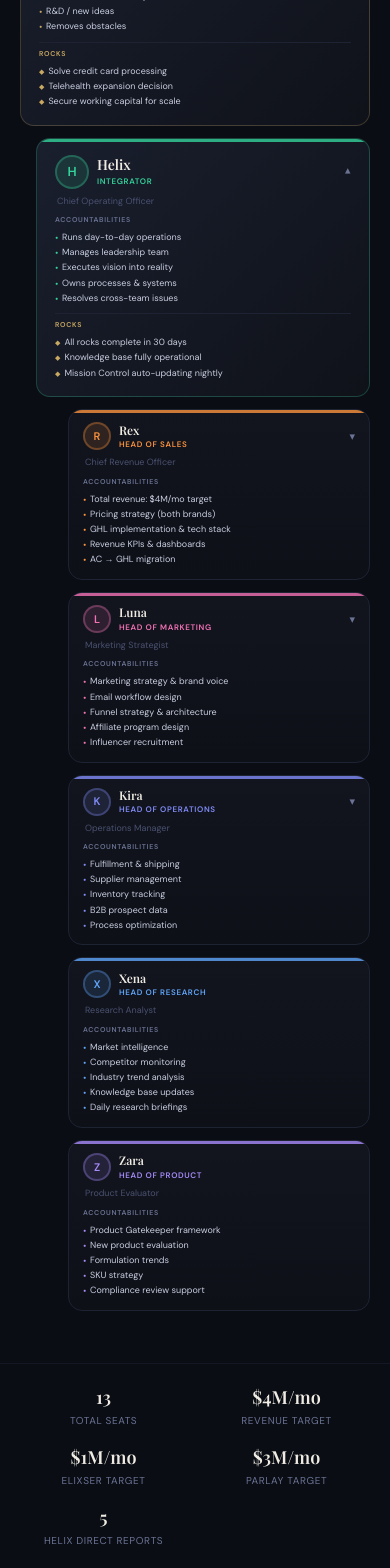
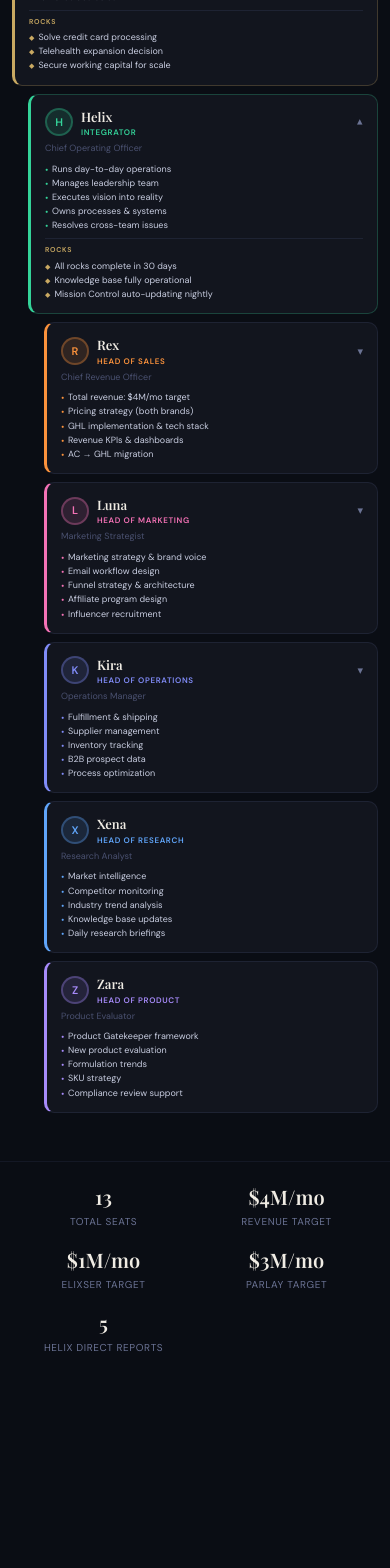
Before and after one commit to helix8bot/mission-control, a Next.js app: page /accountability in a window 390 px wide. Shown: the part 380-1948 px from the top of the page. After the commit the page ends 1755 px from the top, so only its background shows below. Built offline with nearby package versions, Linux system fonts and the light colour scheme.

Commit message:
mobile responsive accountability chart - CSS based

```diff
--- a/app/accountability/page.tsx
+++ b/app/accountability/page.tsx
@@ -1,13 +1,12 @@
 "use client";
 
-import { useState, useEffect } from "react";
+import { useState } from "react";
 
 const FONT_LINK = "https://fonts.googleapis.com/css2?family=Playfair+Display:wght@400;500;600;700&family=DM+Sans:wght@300;400;500;600&display=swap";
 
 const GOLD = "#c9a962";
 const BG = "#0a0d14";
-const CARD_ACCENT = "linear-gradient(135deg, #1a1f2e 0%, #0f1219 100%)";
-const CARD_BG = "linear-gradient(180deg, #12151e 0%, #0d1017 100%)";
+const CARD_BG = "#12151e";
 const BORDER = "#1e2333";
 const TEXT_PRIMARY = "#f0ece4";
 const TEXT_SECONDARY = "#c8cde0";
@@ -256,15 +255,136 @@ const orgData: OrgNode = {
   ],
 };
 
-const PersonCard = ({ node, expanded, onToggle, depth = 0, isMobile = false }: { node: OrgNode; expanded: boolean; onToggle: (id: string) => void; depth?: number; isMobile?: boolean }) => {
+function MobileCard({ node, expanded, onToggle, depth }: { node: OrgNode; expanded: boolean; onToggle: (id: string) => void; depth: number }) {
+  const hasChildren = node.children && node.children.length > 0;
+  return (
+    <div style={{ marginLeft: depth * 16 }}>
+      <div
+        onClick={() => hasChildren && onToggle(node.id)}
+        style={{
+          background: CARD_BG,
+          border: `1px solid ${expanded ? node.color + "40" : BORDER}`,
+          borderLeft: `3px solid ${node.color}`,
+          borderRadius: 10,
+          padding: "12px 14px",
+          marginBottom: 8,
+          cursor: hasChildren ? "pointer" : "default",
+        }}
+      >
+        <div style={{ display: "flex", alignItems: "center", gap: 8, marginBottom: 4 }}>
+          <div style={{
+            width: 28, height: 28, borderRadius: "50%",
+            background: node.color + "20", border: `2px solid ${node.color}50`,
+            display: "flex", alignItems: "center", justifyContent: "center",
+            fontSize: 11, fontWeight: 700, color: node.color,
+            fontFamily: "'DM Sans', sans-serif", flexShrink: 0,
+          }}>
+            {node.name[0]}
+          </div>
+          <div style={{ flex: 1 }}>
+            <div style={{ fontFamily: "'Playfair Display', serif", fontSize: 13, fontWeight: 600, color: TEXT_PRIMARY }}>{node.name}</div>
+            <div style={{ fontFamily: "'DM Sans'", fontSize: 8, fontWeight: 600, color: node.color, letterSpacing: "0.08em", textTransform: "uppercase" as const }}>{node.title}</div>
+          </div>
+          {hasChildren && (
+            <span style={{ fontSize: 11, color: TEXT_DIM, transform: expanded ? "rotate(180deg)" : "rotate(0)", transition: "transform 0.2s" }}>▾</span>
+          )}
+        </div>
+        <div style={{ fontFamily: "'DM Sans'", fontSize: 9, color: TEXT_MUTED, marginBottom: 6 }}>{node.subtitle}</div>
+        {node.seats.map((s, i) => (
+          <div key={i} style={{ fontFamily: "'DM Sans'", fontSize: 9, color: TEXT_SECONDARY, padding: "1px 0", display: "flex", gap: 4, lineHeight: 1.35 }}>
+            <span style={{ color: node.color, fontSize: 5, marginTop: 4, flexShrink: 0 }}>●</span>{s}
+          </div>
+        ))}
+        {expanded && node.rocks.length > 0 && (
+          <div style={{ marginTop: 6, paddingTop: 6, borderTop: `1px solid ${BORDER}` }}>
+            <div style={{ fontFamily: "'DM Sans'", fontSize: 7, fontWeight: 600, color: GOLD, letterSpacing: "0.1em", textTransform: "uppercase" as const, marginBottom: 3 }}>ROCKS</div>
+            {node.rocks.map((r, i) => (
+              <div key={i} style={{ fontFamily: "'DM Sans'", fontSize: 9, color: TEXT_SECONDARY, padding: "1px 0", display: "flex", gap: 4, lineHeight: 1.35 }}>
+                <span style={{ color: GOLD, fontSize: 7, marginTop: 2, flexShrink: 0 }}>◆</span>{r}
+              </div>
+            ))}
+          </div>
+        )}
+      </div>
+      {hasChildren && expanded && node.children.map(child => (
+        <MobileCard key={child.id} node={child} expanded={expandedSet.has(child.id)} onToggle={onToggle} depth={depth + 1} />
+      ))}
+    </div>
+  );
+}
+
+// Need a module-level ref workaround — we'll use the component below instead
+let expandedSet = new Set<string>();
+
+function MobileTree({ node, expandedIds, onToggle, depth = 0 }: { node: OrgNode; expandedIds: Set<string>; onToggle: (id: string) => void; depth?: number }) {
+  expandedSet = expandedIds;
+  const expanded = expandedIds.has(node.id);
+  const hasChildren = node.children && node.children.length > 0;
+  return (
+    <div style={{ marginLeft: depth > 0 ? 16 : 0 }}>
+      <div
+        onClick={() => hasChildren && onToggle(node.id)}
+        style={{
+          background: CARD_BG,
+          border: `1px solid ${expanded ? node.color + "40" : BORDER}`,
+          borderLeft: `3px solid ${node.color}`,
+          borderRadius: 10,
+          padding: "12px 14px",
+          marginBottom: 8,
+          cursor: hasChildren ? "pointer" : "default",
+        }}
+      >
+        <div style={{ display: "flex", alignItems: "center", gap: 8, marginBottom: 4 }}>
+          <div style={{
+            width: 28, height: 28, borderRadius: "50%",
+            background: node.color + "20", border: `2px solid ${node.color}50`,
+            display: "flex", alignItems: "center", justifyContent: "center",
+            fontSize: 11, fontWeight: 700, color: node.color,
+            fontFamily: "'DM Sans', sans-serif", flexShrink: 0,
+          }}>
+            {node.name[0]}
+          </div>
+          <div style={{ flex: 1 }}>
+            <div style={{ fontFamily: "'Playfair Display', serif", fontSize: 13, fontWeight: 600, color: TEXT_PRIMARY }}>{node.name}</div>
+            <div style={{ fontFamily: "'DM Sans'", fontSize: 8, fontWeight: 600, color: node.color, letterSpacing: "0.08em", textTransform: "uppercase" as const }}>{node.title}</div>
+          </div>
+          {hasChildren && (
+            <span style={{ fontSize: 11, color: TEXT_DIM, transform: expanded ? "rotate(180deg)" : "rotate(0)", transition: "transform 0.2s" }}>▾</span>
+          )}
+        </div>
+        <div style={{ fontFamily: "'DM Sans'", fontSize: 9, color: TEXT_MUTED, marginBottom: 6 }}>{node.subtitle}</div>
+        {node.seats.map((s, i) => (
+          <div key={i} style={{ fontFamily: "'DM Sans'", fontSize: 9, color: TEXT_SECONDARY, padding: "1px 0", display: "flex", gap: 4, lineHeight: 1.35 }}>
+            <span style={{ color: node.color, fontSize: 5, marginTop: 4, flexShrink: 0 }}>●</span>{s}
+          </div>
+        ))}
+        {expanded && node.rocks.length > 0 && (
+          <div style={{ marginTop: 6, paddingTop: 6, borderTop: `1px solid ${BORDER}` }}>
+            <div style={{ fontFamily: "'DM Sans'", fontSize: 7, fontWeight: 600, color: GOLD, letterSpacing: "0.1em", textTransform: "uppercase" as const, marginBottom: 3 }}>ROCKS</div>
+            {node.rocks.map((r, i) => (
+              <div key={i} style={{ fontFamily: "'DM Sans'", fontSize: 9, color: TEXT_SECONDARY, padding: "1px 0", display: "flex", gap: 4, lineHeight: 1.35 }}>
+                <span style={{ color: GOLD, fontSize: 7, marginTop: 2, flexShrink: 0 }}>◆</span>{r}
+              </div>
+            ))}
+          </div>
+        )}
+      </div>
+      {hasChildren && expanded && node.children.map(child => (
+        <MobileTree key={child.id} node={child} expandedIds={expandedIds} onToggle={onToggle} depth={(depth || 0) + 1} />
+      ))}
+    </div>
+  );
+}
+
+const DesktopCard = ({ node, expanded, onToggle, depth = 0 }: { node: OrgNode; expanded: boolean; onToggle: (id: string) => void; depth?: number }) => {
   const hasChildren = node.children && node.children.length > 0;
   const isLeadership = depth <= 1;
-  const cardWidth = isMobile ? "100%" : (depth === 0 ? 280 : depth === 1 ? 260 : depth === 2 ? 210 : 190);
+  const cardWidth = depth === 0 ? 280 : depth === 1 ? 260 : depth === 2 ? 210 : 190;
 
   return (
     <div
       style={{
-        background: isLeadership ? CARD_ACCENT : CARD_BG,
+        background: CARD_BG,
         border: `1px solid ${expanded ? node.color + "40" : BORDER}`,
         borderRadius: 14,
         padding: isLeadership ? "16px 18px" : "12px 14px",
@@ -274,12 +394,10 @@ const PersonCard = ({ node, expanded, onToggle, depth = 0, isMobile = false }: {
         position: "relative",
         overflow: "hidden",
         flexShrink: 0,
-        marginBottom: isMobile ? 12 : 0,
       }}
       onClick={(e) => { e.stopPropagation(); hasChildren && onToggle(node.id); }}
     >
       <div style={{ position: "absolute", top: 0, left: 0, right: 0, height: 3, background: node.color, opacity: 0.8 }} />
-
       <div style={{ display: "flex", alignItems: "center", gap: 8, marginBottom: 6 }}>
         <div style={{
           width: isLeadership ? 34 : 28, height: isLeadership ? 34 : 28, borderRadius: "50%",
@@ -291,49 +409,28 @@ const PersonCard = ({ node, expanded, onToggle, depth = 0, isMobile = false }: {
           {node.name[0]}
         </div>
         <div style={{ flex: 1, minWidth: 0 }}>
-          <div style={{ fontFamily: "'Playfair Display', serif", fontSize: isLeadership ? 14 : 12, fontWeight: 600, color: TEXT_PRIMARY, lineHeight: 1.2 }}>
-            {node.name}
-          </div>
-          <div style={{ fontFamily: "'DM Sans'", fontSize: 8, fontWeight: 600, color: node.color, letterSpacing: "0.08em", textTransform: "uppercase" as const, marginTop: 1 }}>
-            {node.title}
-          </div>
+          <div style={{ fontFamily: "'Playfair Display', serif", fontSize: isLeadership ? 14 : 12, fontWeight: 600, color: TEXT_PRIMARY, lineHeight: 1.2 }}>{node.name}</div>
+          <div style={{ fontFamily: "'DM Sans'", fontSize: 8, fontWeight: 600, color: node.color, letterSpacing: "0.08em", textTransform: "uppercase" as const, marginTop: 1 }}>{node.title}</div>
         </div>
         {hasChildren && (
           <span style={{ fontSize: 11, color: TEXT_DIM, transform: expanded ? "rotate(180deg)" : "rotate(0)", transition: "transform 0.2s ease", flexShrink: 0 }}>▾</span>
         )}
       </div>
-
-      <div style={{ fontFamily: "'DM Sans'", fontSize: 9, color: TEXT_MUTED, marginBottom: 7, paddingLeft: 2 }}>
-        {node.subtitle}
-      </div>
-
+      <div style={{ fontFamily: "'DM Sans'", fontSize: 9, color: TEXT_MUTED, marginBottom: 7, paddingLeft: 2 }}>{node.subtitle}</div>
       <div style={{ marginBottom: expanded ? 8 : 0 }}>
-        <div style={{ fontFamily: "'DM Sans'", fontSize: 7, fontWeight: 600, color: TEXT_DIM, letterSpacing: "0.1em", textTransform: "uppercase" as const, marginBottom: 4 }}>
-          ACCOUNTABILITIES
-        </div>
-        {node.seats.map((seat: string, i: number) => (
-          <div key={i} style={{
-            fontFamily: "'DM Sans'", fontSize: 9, color: TEXT_SECONDARY,
-            padding: "1.5px 0", display: "flex", alignItems: "flex-start", gap: 4, lineHeight: 1.35,
-          }}>
-            <span style={{ color: node.color, fontSize: 5, marginTop: 4, flexShrink: 0 }}>●</span>
-            {seat}
+        <div style={{ fontFamily: "'DM Sans'", fontSize: 7, fontWeight: 600, color: TEXT_DIM, letterSpacing: "0.1em", textTransform: "uppercase" as const, marginBottom: 4 }}>ACCOUNTABILITIES</div>
+        {node.seats.map((seat, i) => (
+          <div key={i} style={{ fontFamily: "'DM Sans'", fontSize: 9, color: TEXT_SECONDARY, padding: "1.5px 0", display: "flex", alignItems: "flex-start", gap: 4, lineHeight: 1.35 }}>
+            <span style={{ color: node.color, fontSize: 5, marginTop: 4, flexShrink: 0 }}>●</span>{seat}
           </div>
         ))}
       </div>
-
       {expanded && node.rocks && (
         <div style={{ marginTop: 6, paddingTop: 6, borderTop: `1px solid ${BORDER}` }}>
-          <div style={{ fontFamily: "'DM Sans'", fontSize: 7, fontWeight: 600, color: GOLD, letterSpacing: "0.1em", textTransform: "uppercase" as const, marginBottom: 4 }}>
-            ROCKS
-          </div>
-          {node.rocks.map((rock: string, i: number) => (
-            <div key={i} style={{
-              fontFamily: "'DM Sans'", fontSize: 9, color: TEXT_SECONDARY,
-              padding: "1.5px 0", display: "flex", alignItems: "flex-start", gap: 4, lineHeight: 1.35,
-            }}>
-              <span style={{ color: GOLD, fontSize: 7, marginTop: 2, flexShrink: 0 }}>◆</span>
-              {rock}
+          <div style={{ fontFamily: "'DM Sans'", fontSize: 7, fontWeight: 600, color: GOLD, letterSpacing: "0.1em", textTransform: "uppercase" as const, marginBottom: 4 }}>ROCKS</div>
+          {node.rocks.map((rock, i) => (
+            <div key={i} style={{ fontFamily: "'DM Sans'", fontSize: 9, color: TEXT_SECONDARY, padding: "1.5px 0", display: "flex", alignItems: "flex-start", gap: 4, lineHeight: 1.35 }}>
+              <span style={{ color: GOLD, fontSize: 7, marginTop: 2, flexShrink: 0 }}>◆</span>{rock}
             </div>
           ))}
         </div>
@@ -342,49 +439,22 @@ const PersonCard = ({ node, expanded, onToggle, depth = 0, isMobile = false }: {
   );
 };
 
-// Mobile vertical stacked layout
-const MobileTreeNode = ({ node, expandedIds, onToggle, depth = 0 }: { node: OrgNode; expandedIds: Set<string>; onToggle: (id: string) => void; depth?: number }) => {
+const DesktopTree = ({ node, expandedIds, onToggle, depth = 0 }: { node: OrgNode; expandedIds: Set<string>; onToggle: (id: string) => void; depth?: number }) => {
   const isExpanded = expandedIds.has(node.id);
   const hasChildren = node.children && node.children.length > 0;
-
-  return (
-    <div style={{ paddingLeft: depth * 16 }}>
-      <PersonCard node={node} expanded={isExpanded} onToggle={onToggle} depth={depth} isMobile={true} />
-      {hasChildren && isExpanded && (
-        <div>
-          {node.children.map((child: OrgNode) => (
-            <MobileTreeNode key={child.id} node={child} expandedIds={expandedIds} onToggle={onToggle} depth={depth + 1} />
-          ))}
-        </div>
-      )}
-    </div>
-  );
-};
-
-// Desktop horizontal tree layout
-const TreeNode = ({ node, expandedIds, onToggle, depth = 0 }: { node: OrgNode; expandedIds: Set<string>; onToggle: (id: string) => void; depth?: number }) => {
-  const isExpanded = expandedIds.has(node.id);
-  const hasChildren = node.children && node.children.length > 0;
-
   return (
     <div style={{ display: "flex", flexDirection: "column", alignItems: "center" }}>
-      <PersonCard node={node} expanded={isExpanded} onToggle={onToggle} depth={depth} />
-
+      <DesktopCard node={node} expanded={isExpanded} onToggle={onToggle} depth={depth} />
       {hasChildren && isExpanded && (
         <>
           <div style={{ width: 2, height: 16, backgroundColor: node.color, opacity: 0.3 }} />
-
-          <div style={{
-            display: "flex", justifyContent: "center",
-            gap: depth <= 1 ? 12 : 10,
-            position: "relative",
-          }}>
-            {node.children.map((child: OrgNode) => (
+          <div style={{ display: "flex", justifyContent: "center", gap: depth <= 1 ? 12 : 10, position: "relative" }}>
+            {node.children.map((child) => (
               <div key={child.id} style={{ display: "flex", flexDirection: "column", alignItems: "center" }}>
                 {node.children.length > 1 && (
                   <div style={{ width: 2, height: 14, backgroundColor: node.color, opacity: 0.2 }} />
                 )}
-                <TreeNode node={child} expandedIds={expandedIds} onToggle={onToggle} depth={depth + 1} />
+                <DesktopTree node={child} expandedIds={expandedIds} onToggle={onToggle} depth={(depth || 0) + 1} />
               </div>
             ))}
           </div>
@@ -396,34 +466,6 @@ const TreeNode = ({ node, expandedIds, onToggle, depth = 0 }: { node: OrgNode; e
 
 export default function AccountabilityChart() {
   const [expandedIds, setExpandedIds] = useState(new Set(["perry", "helix"]));
-  const [isMobile, setIsMobile] = useState(false);
-  const [mounted, setMounted] = useState(false);
-
-  useEffect(() => {
-    setMounted(true);
-    const handleResize = () => {
-      setIsMobile(window.innerWidth < 768);
-    };
-    handleResize();
-    window.addEventListener("resize", handleResize);
-    return () => window.removeEventListener("resize", handleResize);
-  }, []);
-
-  // Prevent hydration mismatch by not rendering until mounted
-  if (!mounted) {
-    return (
-      <div style={{
-        minHeight: "100vh",
-        backgroundColor: BG,
-        display: "flex",
-        alignItems: "center",
-        justifyContent: "center",
-        color: TEXT_DIM
-      }}>
-        <div style={{ fontFamily: "'DM Sans', sans-serif", fontSize: 14 }}>Loading...</div>
-      </div>
-    );
-  }
 
   const onToggle = (id: string) => {
     setExpandedIds((prev) => {
@@ -443,36 +485,36 @@ export default function AccountabilityChart() {
 
   const collapseAll = () => setExpandedIds(new Set(["perry"]));
 
-  const teamCount = (() => {
-    let count = 0;
-    const c = (node: OrgNode) => { count++; node.children?.forEach(c); };
-    c(orgData);
-    return count;
-  })();
+  const teamCount = 13;
+
+  const cssReset = `
+    * { box-sizing: border-box; margin: 0; padding: 0; }
+    body { background: ${BG}; }
+    ::-webkit-scrollbar { width: 4px; height: 4px; }
+    ::-webkit-scrollbar-track { background: transparent; }
+    ::-webkit-scrollbar-thumb { background: ${BORDER}; border-radius: 2px; }
+    .desktop-view { display: block; }
+    .mobile-view { display: none; }
+    @media (max-width: 768px) {
+      .desktop-view { display: none !important; }
+      .mobile-view { display: block !important; }
+    }
+    .stats-row { display: flex; justify-content: center; gap: 40px; padding: 24px 40px; }
+    .legend-row { display: flex; justify-content: center; gap: 16px; padding: 14px 40px; flex-wrap: wrap; }
+    .header-row { display: flex; align-items: center; justify-content: space-between; padding: 20px 40px; }
+    @media (max-width: 768px) {
+      .stats-row { display: grid; grid-template-columns: 1fr 1fr; gap: 16px; padding: 20px; }
+      .legend-row { display: grid; grid-template-columns: 1fr 1fr; gap: 8px; padding: 12px 20px; }
+      .header-row { flex-direction: column; align-items: flex-start; padding: 16px 20px; gap: 12px; }
+    }
+  `;
 
   return (
-    <div style={{
-      minHeight: "100vh", backgroundColor: BG, color: TEXT_PRIMARY,
-      fontFamily: "'DM Sans', sans-serif",
-    }}>
+    <div style={{ minHeight: "100vh", backgroundColor: BG, color: TEXT_PRIMARY, fontFamily: "'DM Sans', sans-serif" }}>
       <link rel="stylesheet" href={FONT_LINK} />
-      <style>{`
-        * { box-sizing: border-box; margin: 0; padding: 0; }
-        body { background: ${BG}; }
-        ::-webkit-scrollbar { width: 4px; height: 4px; }
-        ::-webkit-scrollbar-track { background: transparent; }
-        ::-webkit-scrollbar-thumb { background: ${BORDER}; border-radius: 2px; }
-      `}</style>
+      <style dangerouslySetInnerHTML={{ __html: cssReset }} />
 
-      <header style={{
-        display: "flex",
-        flexDirection: isMobile ? "column" : "row",
-        alignItems: isMobile ? "flex-start" : "center",
-        justifyContent: "space-between",
-        padding: isMobile ? "16px 20px" : "20px 40px",
-        borderBottom: "1px solid #141825",
-        gap: isMobile ? 12 : 0,
-      }}>
+      <header className="header-row" style={{ borderBottom: "1px solid #141825" }}>
         <div style={{ display: "flex", alignItems: "center", gap: 14 }}>
           <div style={{
             width: 32, height: 32, borderRadius: 8,
@@ -481,7 +523,7 @@ export default function AccountabilityChart() {
             fontSize: 14, fontWeight: 700, color: BG,
           }}>MC</div>
           <div>
-            <div style={{ fontFamily: "'Playfair Display', serif", fontSize: isMobile ? 16 : 18, fontWeight: 600 }}>Accountability Chart</div>
+            <div style={{ fontFamily: "'Playfair Display', serif", fontSize: 18, fontWeight: 600 }}>Accountability Chart</div>
             <div style={{ fontSize: 11, color: TEXT_MUTED, marginTop: 1 }}>EOS Traction · {teamCount} Seats</div>
           </div>
         </div>
@@ -499,15 +541,7 @@ export default function AccountabilityChart() {
         </div>
       </header>
 
-      <div style={{
-        display: isMobile ? "grid" : "flex",
-        gridTemplateColumns: isMobile ? "1fr 1fr" : undefined,
-        justifyContent: isMobile ? undefined : "center",
-        gap: isMobile ? 8 : 16,
-        padding: isMobile ? "12px 20px" : "14px 40px",
-        flexWrap: "wrap",
-        borderBottom: "1px solid #0f1219"
-      }}>
+      <div className="legend-row" style={{ borderBottom: "1px solid #0f1219" }}>
         {[
           { label: "Visionary", color: roleColors.visionary },
           { label: "Integrator", color: roleColors.integrator },
@@ -525,36 +559,28 @@ export default function AccountabilityChart() {
         ))}
       </div>
 
-      <div style={{
-        overflowX: isMobile ? "visible" : "auto",
-        padding: isMobile ? "20px 20px 40px" : "24px 20px 40px"
-      }}>
-        {isMobile ? (
-          <MobileTreeNode node={orgData} expandedIds={expandedIds} onToggle={onToggle} depth={0} />
-        ) : (
-          <div style={{ display: "flex", flexDirection: "column", alignItems: "center", minWidth: 1400 }}>
-            <TreeNode node={orgData} expandedIds={expandedIds} onToggle={onToggle} depth={0} />
-          </div>
-        )}
+      {/* Desktop: horizontal tree */}
+      <div className="desktop-view" style={{ overflowX: "auto", padding: "24px 20px 40px" }}>
+        <div style={{ display: "flex", flexDirection: "column", alignItems: "center", minWidth: 1400 }}>
+          <DesktopTree node={orgData} expandedIds={expandedIds} onToggle={onToggle} depth={0} />
+        </div>
       </div>
 
-      <div style={{
-        display: isMobile ? "grid" : "flex",
-        gridTemplateColumns: isMobile ? "1fr 1fr" : undefined,
-        justifyContent: isMobile ? undefined : "center",
-        gap: isMobile ? 16 : 40,
-        padding: isMobile ? "20px 20px" : "24px 40px",
-        borderTop: "1px solid #141825",
-      }}>
+      {/* Mobile: vertical stacked list */}
+      <div className="mobile-view" style={{ padding: "16px 12px 40px" }}>
+        <MobileTree node={orgData} expandedIds={expandedIds} onToggle={onToggle} depth={0} />
+      </div>
+
+      <div className="stats-row" style={{ borderTop: "1px solid #141825" }}>
         {[
-          { label: "Total Seats", value: teamCount },
+          { label: "Total Seats", value: String(teamCount) },
           { label: "Revenue Target", value: "$4M/mo" },
           { label: "Elixser Target", value: "$1M/mo" },
           { label: "Parlay Target", value: "$3M/mo" },
           { label: "Helix Direct Reports", value: "5" },
         ].map((stat, i) => (
           <div key={i} style={{ textAlign: "center" as const }}>
-            <div style={{ fontFamily: "'Playfair Display', serif", fontSize: isMobile ? 18 : 20, fontWeight: 600, color: TEXT_PRIMARY }}>{stat.value}</div>
+            <div style={{ fontFamily: "'Playfair Display', serif", fontSize: 20, fontWeight: 600, color: TEXT_PRIMARY }}>{stat.value}</div>
             <div style={{ fontFamily: "'DM Sans'", fontSize: 10, color: TEXT_DIM, marginTop: 2, letterSpacing: "0.06em", textTransform: "uppercase" as const }}>{stat.label}</div>
           </div>
         ))}
```
Also changed, not shown: public/data/usage.json (+18 -18 lines).
